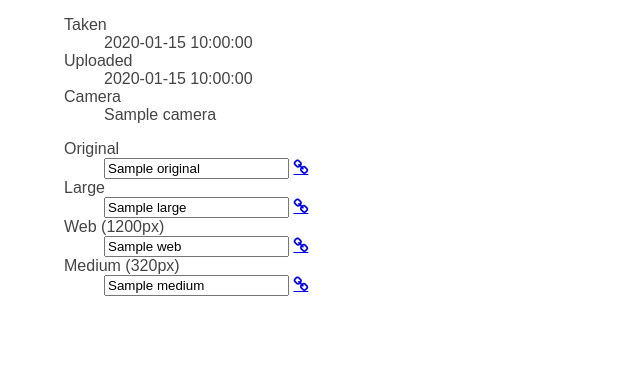
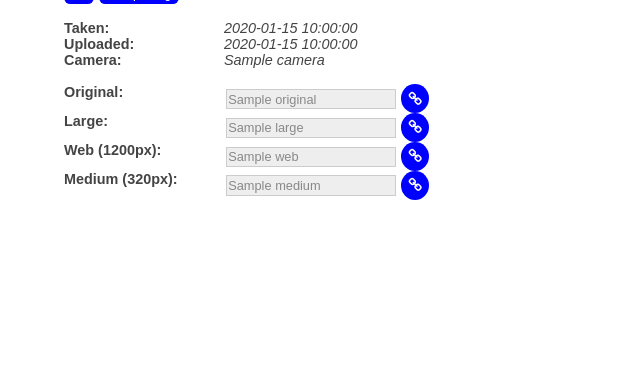
Before and after one commit to jjdelc/Photolog, a Flask app: template upload-api/upload_api/webend/templates/detail.html in a window 1280 px wide. Shown: the part 413-800 px from the top of the page, without its empty margins (0-640 px from the left). Run offline with Flask 2, Linux system fonts and the light colour scheme; the template is opened without the code that fills it: most values are stand-ins (such as "Sample title", 1, 10 or a date in 2020); some libraries are stand-ins or nearby versions.

Commit message:
Page detail enhancements

```diff
--- a/upload-api/upload_api/webend/static/main.css
+++ b/upload-api/upload_api/webend/static/main.css
@@ -32,10 +32,16 @@ padding: 0;
 margin: 0;
 display: flex;
 flex-wrap: wrap;
+justify-content: flex-start;
+align-content: flex-start;
 }
-
 .photo-thumb-list li {
-flex: 1 0 auto;
+flex: 0 1 auto;
+padding: 5px;
+}
+.photo-thumb-list img {
+border: 1px solid #333333;
+display: block;
 }
 .paginator {
 list-style-type: none;
@@ -75,6 +81,7 @@ font-size: 0.8rem;
 .main-picture-detail {
 max-width: 100%;
 margin: 0;
+border: 2px solid #333333;
 }
 .main-picture-detail img {
 display: block;
@@ -85,7 +92,7 @@ height: auto;
 .main-picture-detail figcaption {
 font-size: 0.9rem;
 color: white;
-background: #333;
+background: #333333;
 padding: 0.5rem;
 display: flex;
 }
@@ -98,3 +105,33 @@ width: 50%;
 font-size: 0.7rem;
 color: #cccccc;
 }
+dt {
+float: left;
+clear: left;
+width: 10rem;
+font-size: 0.9rem;
+font-weight: bold;
+}
+dt:after {
+content: ":";
+}
+dd {
+font-size: 0.9rem;
+font-style: italic;
+}
+.permalink {
+border: 1px solid #cccccc;
+font-size: 0.8rem;
+padding: 0.1rem;
+margin: 0.1rem;
+color: #888;
+background: #eeeeee;
+}
+.permalink-link {
+background: blue;
+color: white;
+border-radius: 50%;
+display: inline-block;
+padding: 0.5em;
+text-decoration: none;
+}
--- a/upload-api/upload_api/webend/templates/detail.html
+++ b/upload-api/upload_api/webend/templates/detail.html
@@ -31,18 +31,17 @@
 
 <dl>
 <dt><label for="link-original">Original</label></dt>
-<dd><input id="link-original" readonly value="{{ picture.original }}">
-    <a class="fa fa-chain" href="{{ picture.original }}"></a>
-</dd>
+<dd><input id="link-original"  class="permalink"readonly value="{{ picture.original }}">
+<a class="fa fa-chain permalink-link" href="{{ picture.original }}"></a></dd>
 <dt><label for="link-original">Large</label></dt>
-<dd><input id="link-original" readonly value="{{ picture.large }}">
-<a class="fa fa-chain" href="{{ picture.large }}"></a></dd>
+<dd><input id="link-original" class="permalink" readonly value="{{ picture.large }}">
+<a class="fa fa-chain permalink-link" href="{{ picture.large }}"></a></dd>
 <dt><label for="link-web">Web (1200px)</label></dt>
-<dd><input id="link-web" readonly value="{{ picture.web }}">
-<a class="fa fa-chain" href="{{ picture.web }}"></a></dd>
+<dd><input id="link-web" class="permalink" readonly value="{{ picture.web }}">
+<a class="fa fa-chain permalink-link" href="{{ picture.web }}"></a></dd>
 <dt><label for="link-original">Medium (320px)</label></dt>
-<dd><input id="link-original" readonly value="{{ picture.medium }}">
-<a class="fa fa-chain" href="{{ picture.medium }}"></a></dd>
+<dd><input id="link-original" class="permalink" readonly value="{{ picture.medium }}">
+<a class="fa fa-chain permalink-link" href="{{ picture.medium }}"></a></dd>
 </dl>
 
 {% endblock %}
```
